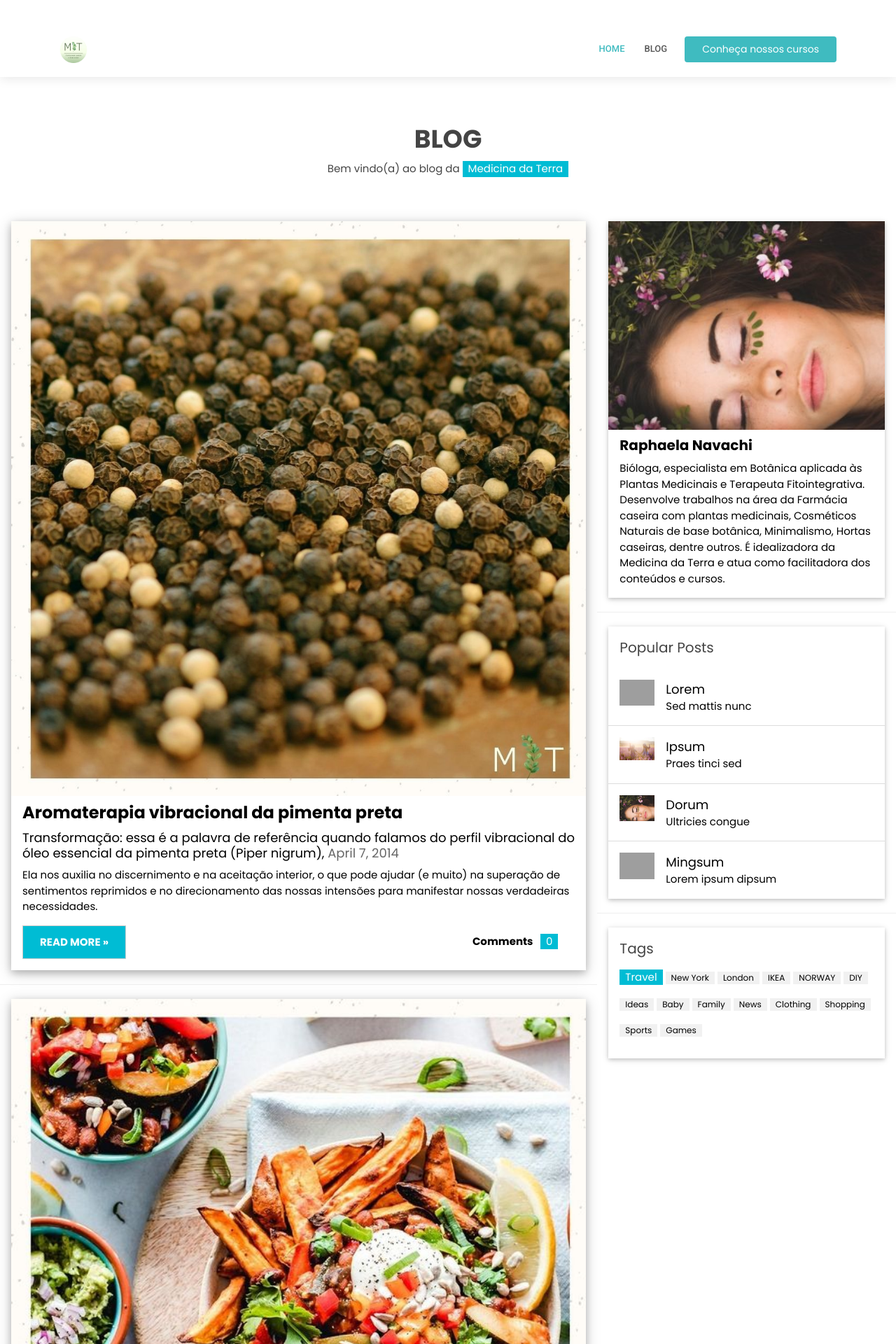
After one commit to LennyTheGato/Tcc, a PHP site: page /blog.php in a window 1280 px wide. The commit adds this page. Shown: the top 1920 px of the page at 70% size. Run offline with PHP 8.4, Linux system fonts and the light colour scheme; grey boxes are pictures that could not be loaded.

Commit message:
sprint 1

```diff
--- /dev/null
+++ b/entrega_mariana/blog.php
@@ -0,0 +1,294 @@
+<!DOCTYPE html>
+<html lang="en">
+
+<!-- INICIO DO CSS  -->
+
+<head>
+  <meta charset="utf-8">
+  <meta content="width=device-width, initial-scale=1.0" name="viewport">
+
+  <title>Medicina da Terra</title>
+  <meta content="" name="descriptison">
+  <meta content="" name="keywords">
+
+  <!-- Favicons -->
+  <link href="assets/img/logo_mt.png" rel="icon">
+  <link href="assets/img/apple-touch-icon.png" rel="apple-touch-icon">
+
+  <!-- Google Fonts -->
+  <link href="https://fonts.googleapis.com/css?family=Open+Sans:300,300i,400,400i,600,600i,700,700i|Roboto:300,300i,400,400i,500,500i,600,600i,700,700i|Poppins:300,300i,400,400i,500,500i,600,600i,700,700i" rel="stylesheet">
+
+  <!-- Vendor CSS Files -->
+  <link href="assets/vendor/bootstrap/css/bootstrap.min.css" rel="stylesheet">
+  <link href="assets/vendor/icofont/icofont.min.css" rel="stylesheet">
+  <link href="assets/vendor/boxicons/css/boxicons.min.css" rel="stylesheet">
+  <link href="assets/vendor/animate.css/animate.min.css" rel="stylesheet">
+  <link href="assets/vendor/owl.carousel/assets/owl.carousel.min.css" rel="stylesheet">
+  <link href="assets/vendor/venobox/venobox.css" rel="stylesheet">
+  <link href="assets/vendor/aos/aos.css" rel="stylesheet">
+
+  <!-- Template Main CSS File -->
+  <link href="assets/css/style.css" rel="stylesheet">
+
+  <!-- CSS do form -->
+
+  <meta name="viewport" content="width=device-width, initial-scale=1">
+<link rel="stylesheet" href="https://www.w3schools.com/w3css/4/w3.css">
+<link rel="stylesheet" href="https://fonts.googleapis.com/css?family=Raleway">
+<style>
+body,h1,h2,h3,h4,h5 {font-family: "Poppins", sans-serif}
+</style>
+
+
+
+
+
+</head>
+<!-- FIM DO CSS  -->
+
+<body>
+
+  <!-- ======= Top Bar ======= -->
+  <div id="topbar" class="d-none d-lg-flex align-items-center fixed-top bg-white">
+    <div class="container d-flex align-items-center justify-content-between">
+      <div class="d-flex align-items-center">
+        <i class="icofont-clock-time"></i> Monday - Saturday, 8AM to 10PM
+      </div>
+      <div class="d-flex align-items-center">
+        <i class="icofont-phone"></i> Call us now +1 5589 55488 55
+      </div>
+    </div>
+  </div>
+
+  <!-- ======= Header ======= -->
+  <header id="header" class="fixed-top">
+    <div class="container d-flex align-items-center">
+
+      <a href="index.html" class="logo mr-auto"><img src="assets/img/logo_mt.png" alt=""></a>
+      <!-- Uncomment below if you prefer to use an image logo -->
+      <!-- <h1 class="logo mr-auto"><a href="index.html">Medicio</a></h1> -->
+
+      <nav class="nav-menu d-none d-lg-block">
+        <ul>
+          <li class="active"><a href="index.php">Home</a></li>
+          <li><a href="blog.php">Blog</a></li>
+
+
+          <!--<li><a href="#departments">Departments</a></li>
+          <li><a href="#doctors">Doctors</a></li>-->
+          <!-- <li class="drop-down"><a href="">Drop Down</a>
+          <ul>
+            <li><a href="#">Drop Down 1</a></li>
+            <li class="drop-down"><a href="#">Deep Drop Down</a>
+              <ul>
+                <li><a href="#">Deep Drop Down 1</a></li>
+                <li><a href="#">Deep Drop Down 2</a></li>
+                <li><a href="#">Deep Drop Down 3</a></li>
+                <li><a href="#">Deep Drop Down 4</a></li>
+                <li><a href="#">Deep Drop Down 5</a></li>
+              </ul>
+            </li>
+            <li><a href="#">Drop Down 2</a></li>
+            <li><a href="#">Drop Down 3</a></li>
+            <li><a href="#">Drop Down 4</a></li>
+          </ul>
+        </li> -->
+
+
+        </ul>
+      </nav><!-- .nav-menu -->
+
+      <a href="cursos.php" class="appointment-btn scrollto"><span class="d-none d-md-inline">Conheça nossos</span> cursos</a>
+
+    </div>
+  </header><!-- End Header -->
+
+
+
+
+
+   <!-- ======= Estrutura Blog ======= -->
+   </br></br></br></br></br></br>
+<!-- w3-content defines a container for fixed size centered content,
+and is wrapped around the whole page content, except for the footer in this example -->
+<div class="w3-content" style="max-width:1400px">
+
+<!-- Header -->
+<header class="w3-container w3-center w3-padding-32">
+  <h1><b>BLOG</b></h1>
+  <p>Bem vindo(a) ao blog da <span class="w3-tag w3-cyan w3-text-white">Medicina da Terra</span></p>
+</header>
+
+<!-- Grid -->
+<div class="w3-row">
+
+<!-- Blog entries -->
+<div class="w3-col l8 s12">
+  <!-- Blog entry -->
+  <div class="w3-card-4 w3-margin w3-white">
+    <img src="assets/img/slide/1.jpg" alt="Nature" style="width:100%">
+    <div class="w3-container">
+      <h3><b>Aromaterapia vibracional da pimenta preta</b></h3>
+      <h5>Transformação: essa é a palavra de referência quando falamos do perfil vibracional do óleo essencial da pimenta preta (Piper nigrum), <span class="w3-opacity">April 7, 2014</span></h5>
+    </div>
+
+    <div class="w3-container">
+      <p>Ela nos auxilia no discernimento e na aceitação interior, o que pode ajudar (e muito) na superação de sentimentos reprimidos e no direcionamento das nossas intensões para manifestar nossas verdadeiras necessidades.⠀
+</p>
+      <div class="w3-row">
+        <div class="w3-col m8 s12">
+          <p><button class="w3-button w3-text-white w3-padding-large w3-cyan w3-border"><b>READ MORE »</b></button></p>
+        </div>
+        <div class="w3-col m4 w3-hide-small">
+          <p><span class="w3-padding-large w3-right"><b>Comments  </b> <span class="w3-tag w3-cyan w3-text-white">0</span></span></p>
+        </div>
+      </div>
+    </div>
+  </div>
+  <hr>
+
+  <!-- Blog entry -->
+  <div class="w3-card-4 w3-margin w3-white">
+  <img src="assets/img/slide/2.jpg" alt="Norway" style="width:100%">
+    <div class="w3-container">
+      <h3><b>Que o seu alimento seja seu remédio, e que o seu remédio seja o seu alimento" - Hipócrates" </b></h3>
+      <h5>Nossa saúde depende do bom funcionamento do organismo, <span class="w3-opacity">April 2, 2014</span></h5>
+    </div>
+
+    <div class="w3-container">
+      <p>Por isso é tão importante termos bons hábitos alimentares, fazendo escolhas conscientes e consumindo alimentos que deixam o nosso organismo feliz.⠀
+</p>
+      <div class="w3-row">
+        <div class="w3-col m8 s12">
+          <p><button class="w3-button w3-text-white w3-padding-large w3-cyan w3-border"><b>READ MORE »</b></button></p>
+        </div>
+        <div class="w3-col m4 w3-hide-small">
+          <p><span class="w3-padding-large w3-right"><b>Comments  </b> <span class="w3-badge w3-cyan w3-text-white">2</span></span></p>
+        </div>
+      </div>
+    </div>
+  </div>
+<!-- END BLOG ENTRIES -->
+</div>
+
+<!-- Introduction menu -->
+<div class="w3-col l4">
+  <!-- About Card -->
+  <div class="w3-card w3-margin w3-margin-top">
+  <img src="assets/img/slide/carrosel3.jpg" style="width:100%">
+    <div class="w3-container w3-white">
+      <h4><b>Raphaela Navachi</b></h4>
+      <p>Bióloga, especialista em Botânica aplicada às Plantas Medicinais e Terapeuta Fitointegrativa. Desenvolve trabalhos na área da Farmácia caseira com plantas medicinais, Cosméticos Naturais de base botânica, Minimalismo, Hortas caseiras, dentre outros. É idealizadora da Medicina da Terra e atua como facilitadora dos conteúdos e cursos.</p>
+    </div>
+  </div><hr>
+
+  <!-- Posts -->
+  <div class="w3-card w3-margin">
+    <div class="w3-container w3-padding">
+      <h4>Popular Posts</h4>
+    </div>
+    <ul class="w3-ul w3-hoverable w3-white">
+      <li class="w3-padding-16">
+        <img src="assets/img/slide/carrosel1.jpg" alt="Image" class="w3-left w3-margin-right" style="width:50px">
+        <span class="w3-large">Lorem</span><br>
+        <span>Sed mattis nunc</span>
+      </li>
+      <li class="w3-padding-16">
+        <img src="assets/img/slide/carrosel2.jpg" alt="Image" class="w3-left w3-margin-right" style="width:50px">
+        <span class="w3-large">Ipsum</span><br>
+        <span>Praes tinci sed</span>
+      </li>
+      <li class="w3-padding-16">
+        <img src="assets/img/slide/carrosel3.jpg" alt="Image" class="w3-left w3-margin-right" style="width:50px">
+        <span class="w3-large">Dorum</span><br>
+        <span>Ultricies congue</span>
+      </li>
+      <li class="w3-padding-16 w3-hide-medium w3-hide-small">
+        <img src="assets/img/slide/carrosel1.jpg" alt="Image" class="w3-left w3-margin-right" style="width:50px">
+        <span class="w3-large">Mingsum</span><br>
+        <span>Lorem ipsum dipsum</span>
+      </li>
+    </ul>
+  </div>
+  <hr>
+
+  <!-- Labels / tags -->
+  <div class="w3-card w3-margin">
+    <div class="w3-container w3-padding">
+      <h4>Tags</h4>
+    </div>
+    <div class="w3-container w3-white">
+    <p><span class="w3-tag w3-cyan w3-text-white w3-margin-bottom">Travel</span> <span class="w3-tag w3-light-grey w3-small w3-margin-bottom">New York</span> <span class="w3-tag w3-light-grey w3-small w3-margin-bottom">London</span>
+      <span class="w3-tag w3-light-grey w3-small w3-margin-bottom">IKEA</span> <span class="w3-tag w3-light-grey w3-small w3-margin-bottom">NORWAY</span> <span class="w3-tag w3-light-grey w3-small w3-margin-bottom">DIY</span>
+      <span class="w3-tag w3-light-grey w3-small w3-margin-bottom">Ideas</span> <span class="w3-tag w3-light-grey w3-small w3-margin-bottom">Baby</span> <span class="w3-tag w3-light-grey w3-small w3-margin-bottom">Family</span>
+      <span class="w3-tag w3-light-grey w3-small w3-margin-bottom">News</span> <span class="w3-tag w3-light-grey w3-small w3-margin-bottom">Clothing</span> <span class="w3-tag w3-light-grey w3-small w3-margin-bottom">Shopping</span>
+      <span class="w3-tag w3-light-grey w3-small w3-margin-bottom">Sports</span> <span class="w3-tag w3-light-grey w3-small w3-margin-bottom">Games</span>
+    </p>
+    </div>
+  </div>
+
+<!-- END Introduction Menu -->
+</div>
+
+<!-- END GRID -->
+</div><br>
+
+<!-- END w3-content -->
+</div>
+
+
+<footer class="w3-container w3-grey w3-padding-32 w3-margin-top">
+  <button class="w3-button w3-black w3-disabled w3-padding-large w3-margin-bottom">Previous</button>
+  <button class="w3-button w3-text-white w3-cyan w3-padding-large w3-margin-bottom">Next »</button>
+  <!--<p>Powered by <a href="https://www.w3schools.com/w3css/default.asp" target="_blank">w3.css</a></p>-->
+</footer>
+
+
+   <!-- ======= Footer ======= -->
+   <footer id="footer">
+    <div class="footer-top">
+      <div class="container">
+        <div class="row">
+
+         <div class="container">
+      <div class="copyright">
+        &copy; Copyright <strong><span>Medicina da Terra</span></strong>. All Rights Reserved
+      </div>
+      <div class="credits">
+        <!-- All the links in the footer should remain intact. -->
+        <!-- You can delete the links only if you purchased the pro version. -->
+        <!-- Licensing information: https://bootstrapmade.com/license/ -->
+        <!-- Purchase the pro version with working PHP/AJAX contact form: https://bootstrapmade.com/medicio-free-bootstrap-theme/ -->
+          Designed by <a href="https://instagram.com/siriuswebdesign">Sirius Web Design</a>
+          <div class="social-links mt-3">
+                <a href="#" class="twitter"><i class="bx bxl-twitter"></i></a>
+                <a href="#" class="facebook"><i class="bx bxl-facebook"></i></a>
+                <a href="#" class="instagram"><i class="bx bxl-instagram"></i></a>
+                <a href="#" class="google-plus"><i class="bx bxl-skype"></i></a>
+                <a href="#" class="linkedin"><i class="bx bxl-linkedin"></i></a>
+              </div>
+      </div>
+    </div>
+  </footer><!-- End Footer -->
+
+
+<div id="preloader"></div>
+  <a href="#" class="back-to-top"><i class="icofont-simple-up"></i></a>
+
+  <!-- Vendor JS Files -->
+  <script src="assets/vendor/jquery/jquery.min.js"></script>
+  <script src="assets/vendor/bootstrap/js/bootstrap.bundle.min.js"></script>
+  <script src="assets/vendor/jquery.easing/jquery.easing.min.js"></script>
+  <script src="assets/vendor/php-email-form/validate.js"></script>
+  <script src="assets/vendor/waypoints/jquery.waypoints.min.js"></script>
+  <script src="assets/vendor/counterup/counterup.min.js"></script>
+  <script src="assets/vendor/owl.carousel/owl.carousel.min.js"></script>
+  <script src="assets/vendor/venobox/venobox.min.js"></script>
+  <script src="assets/vendor/aos/aos.js"></script>
+
+  <!-- Template Main JS File -->
+  <script src="assets/js/main.js"></script>
+
+</body>
+
+</html>
```
Also changed, not shown: entrega_mariana/cursos.php (added, +228 -0 lines), entrega_mariana/index.php (+6 -10 lines), entrega_mariana/assets/img/slide/1.jpg (added), entrega_mariana/assets/img/slide/2.jpg (added).
